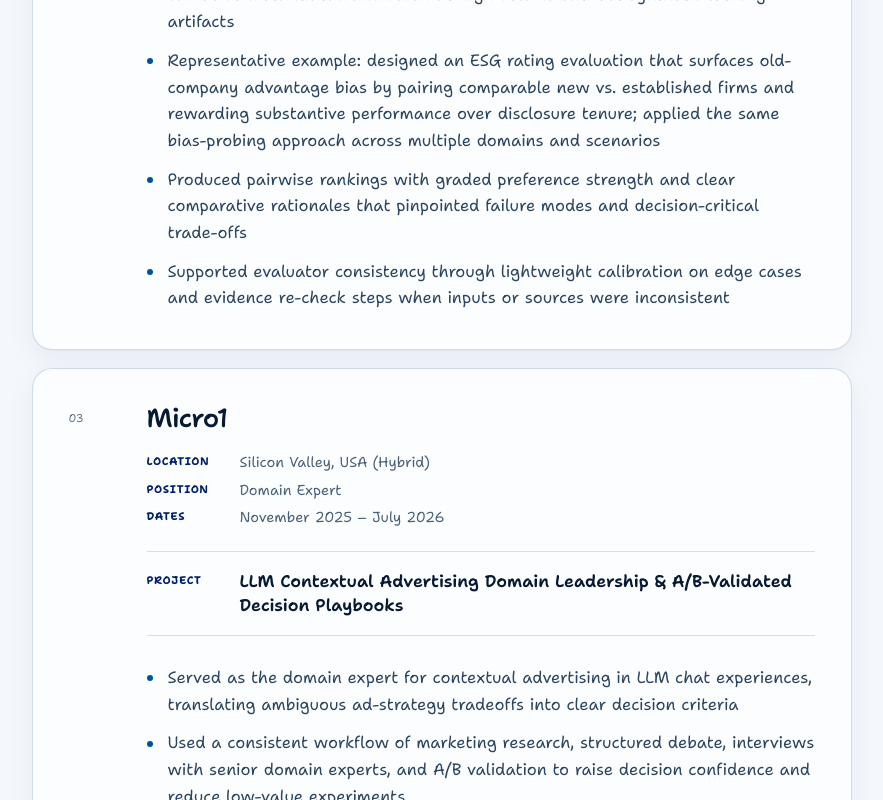
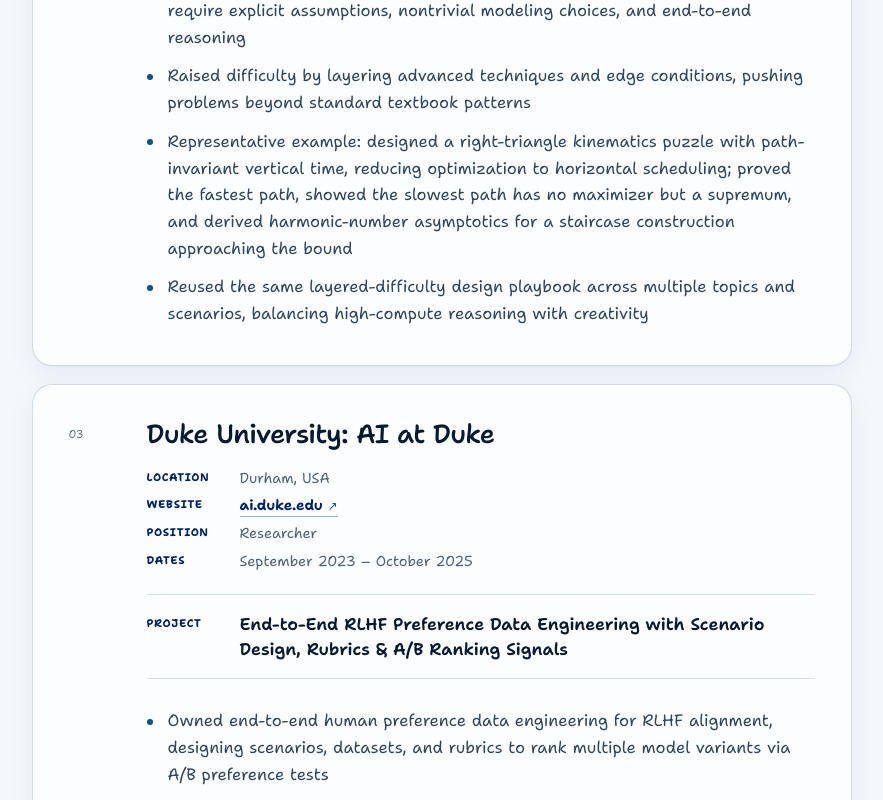
Before and after one commit to 130U/130U.github.io, a Next.js app: page /past-experience/artificial-intelligence in a window 1280 px wide. Shown: the part 2000-2800 px from the top of the page, without its empty margins (347-1230 px from the left). Built offline with nearby package versions, Linux system fonts and the light colour scheme.

Commit message:
Refresh Education and Past Experience (#15)
Update approved Education and Past Experience metadata and add a restrained, accessible Website link treatment while preserving all project summaries and bullets.

```diff
--- a/app/education/page.tsx
+++ b/app/education/page.tsx
@@ -75,7 +75,6 @@
           <div className="education-entry-content">
             <header className="education-institution">
               <h2>Duke University</h2>
-              <p className="entry-location">Durham, USA</p>
             </header>
             <h3 className="education-degree">
               Master of Engineering in Risk Engineering
@@ -109,7 +108,6 @@
           <div className="education-entry-content">
             <header className="education-institution">
               <h2>Duke University</h2>
-              <p className="entry-location">Durham, USA &amp; Kunshan, China</p>
             </header>
             <h3 className="education-degree">
               Bachelor of Science in Mathematics
--- a/app/globals.css
+++ b/app/globals.css
@@ -932,6 +932,44 @@
   line-height: 1.5;
 }
 
+.entry-website-link {
+  display: inline-flex;
+  width: fit-content;
+  align-items: baseline;
+  gap: 0.32rem;
+  border-bottom: 1px solid rgba(0, 83, 155, 0.42);
+  color: var(--accent-dark);
+  font-family: var(--sans);
+  font-variation-settings: var(--font-variation-interface);
+  font-weight: 650;
+  line-height: 1.35;
+  overflow-wrap: anywhere;
+  text-decoration: none;
+  transition:
+    color 160ms var(--ease-out),
+    border-color 160ms var(--ease-out);
+}
+
+.entry-website-arrow {
+  display: inline-block;
+  color: var(--accent);
+  font-size: 0.82em;
+  font-weight: 700;
+  line-height: 1;
+  transform: translate3d(0, 0, 0);
+  transition: transform 160ms var(--ease-out);
+}
+
+.entry-website-link:active {
+  border-color: currentColor;
+  color: var(--accent);
+}
+
+.entry-website-link:active .entry-website-arrow {
+  transform: translate3d(1px, -1px, 0);
+  transition-duration: 80ms;
+}
+
 .entry-project {
   display: grid;
   grid-template-columns: 78px minmax(0, 1fr);
@@ -1146,7 +1184,8 @@
 
   .profile-links a,
   .back-link,
-  .domain-index a {
+  .domain-index a,
+  .entry-website-link {
     min-height: 44px;
   }
 
@@ -1281,7 +1320,8 @@
   .profile-links li,
   .profile-links a,
   .back-link,
-  .domain-index a {
+  .domain-index a,
+  .entry-website-link {
     min-height: 44px;
   }
 
@@ -1305,6 +1345,15 @@
   .back-link:hover {
     color: var(--accent-dark);
     text-decoration-color: var(--accent);
+  }
+
+  .entry-website-link:hover {
+    border-color: currentColor;
+    color: var(--accent);
+  }
+
+  .entry-website-link:hover .entry-website-arrow {
+    transform: translate3d(2px, -2px, 0);
   }
 
   .domain-directory-link:hover {
@@ -1339,8 +1388,13 @@
   .back-link,
   .domain-directory-link,
   .domain-arrow,
-  .domain-index a {
+  .domain-index a,
+  .entry-website-link {
     transition-duration: 120ms;
+  }
+
+  .entry-website-arrow {
+    transition: none;
   }
 
   .wordmark:active,
@@ -1349,7 +1403,9 @@
   .back-link:active,
   .domain-directory-link:active,
   .domain-directory-link:hover .domain-arrow,
-  .domain-index a:hover {
+  .domain-index a:hover,
+  .entry-website-link:hover .entry-website-arrow,
+  .entry-website-link:active .entry-website-arrow {
     transform: none;
   }
 }
@@ -1402,4 +1458,8 @@
     background: var(--paper-raised);
     border-color: var(--rule-strong);
   }
+
+  .entry-website-link {
+    border-bottom-color: currentColor;
+  }
 }
--- a/app/lib/content/experience.ts
+++ b/app/lib/content/experience.ts
@@ -1,12 +1,19 @@
 import { readFileSync } from "node:fs";
 import { join } from "node:path";
 
-const metadataKeys = ["Location", "Position", "Dates", "Project"] as const;
+const requiredMetadataKeys = ["Location", "Position", "Dates", "Project"] as const;
+const optionalMetadataKeys = ["Website"] as const;
+const metadataKeys = [...requiredMetadataKeys, ...optionalMetadataKeys] as const;
 type ExperienceMetadataKey = (typeof metadataKeys)[number];
+type RequiredExperienceMetadataKey = (typeof requiredMetadataKeys)[number];
+type OptionalExperienceMetadataKey = (typeof optionalMetadataKeys)[number];
+
+type ExperienceMetadata = Record<RequiredExperienceMetadataKey, string> &
+  Partial<Record<OptionalExperienceMetadataKey, string>>;
 
 export type ExperienceEntry = {
   organization: string;
-  metadata: Record<ExperienceMetadataKey, string>;
+  metadata: ExperienceMetadata;
   summaries: string[];
   bullets: string[];
 };
@@ -57,7 +64,7 @@
     if (!entry) return;
     if (!domain) throw new Error(`Experience entry has no domain: ${entry.organization}`);
 
-    for (const key of metadataKeys) {
+    for (const key of requiredMetadataKeys) {
       if (!entry.metadata[key]) {
         throw new Error(`${entry.organization} is missing required metadata: ${key}`);
       }
@@ -68,7 +75,7 @@
 
     domain.entries.push({
       ...entry,
-      metadata: entry.metadata as Record<ExperienceMetadataKey, string>,
+      metadata: entry.metadata as ExperienceMetadata,
     });
     entry = undefined;
   };
--- a/app/past-experience/components/ExperienceDomainPage.tsx
+++ b/app/past-experience/components/ExperienceDomainPage.tsx
@@ -2,7 +2,11 @@
 import { SiteShell } from "../../components/SiteShell";
 import type { ExperienceDomain } from "../../lib/content/experience";
 
-const metadataOrder = ["Location", "Position", "Dates"] as const;
+const metadataOrder = ["Location", "Website", "Position", "Dates"] as const;
+
+function formatWebsiteLabel(website: string) {
+  return website.replace(/^https?:\/\/(?:www\.)?/u, "").replace(/\/$/u, "");
+}
 
 export function ExperienceDomainPage({
   domain,
@@ -31,12 +35,34 @@
             <div className="archive-entry-content">
               <h2>{entry.organization}</h2>
               <dl className="entry-metadata">
-                {metadataOrder.map((label) => (
-                  <div key={label}>
-                    <dt>{label}</dt>
-                    <dd>{entry.metadata[label]}</dd>
-                  </div>
-                ))}
+                {metadataOrder.map((label) => {
+                  const value = entry.metadata[label];
+                  if (!value) return null;
+
+                  return (
+                    <div key={label}>
+                      <dt>{label}</dt>
+                      <dd>
+                        {label === "Website" ? (
+                          <a
+                            className="entry-website-link"
+                            href={value}
+                            target="_blank"
+                            rel="noopener noreferrer"
+                            aria-label={`Visit ${entry.organization} website (opens in a new tab)`}
+                          >
+                            <span>{formatWebsiteLabel(value)}</span>
+                            <span className="entry-website-arrow" aria-hidden="true">
+                              ↗
+                            </span>
+                          </a>
+                        ) : (
+                          value
+                        )}
+                      </dd>
+                    </div>
+                  );
+                })}
               </dl>
               <p className="entry-project">
                 <span>Project</span>
--- a/content/past-experience/archive-through-2026-06-30.md
+++ b/content/past-experience/archive-through-2026-06-30.md
@@ -39,42 +39,7 @@
 
 ### Artificial Intelligence
 
-#### Alignerr
-
-**Location:** Silicon Valley, USA (Hybrid)
-**Position:** Domain Expert
-**Dates:** November 2025 – July 2026
-**Project:** Frontier LLM Capability Boundary Probing via Graduate-Level Physics & Risk-Engineering Benchmarks
-Designed graduate-level, computation-heavy scientific reasoning benchmarks to probe the capability boundaries of a frontier large language model, prioritizing substance over trick wording
-
-- Built physics problems centered on long-form derivations, invariant-based reasoning, and tight constraint management to prevent shortcut solutions
-- Recombined rigorous physics foundations into mechanics-heavy prompts that demand both physical intuition and careful mathematical derivations
-- Converted risk-engineering research themes into quantitative prompts that require explicit assumptions, nontrivial modeling choices, and end-to-end reasoning
-- Raised difficulty by layering advanced techniques and edge conditions, pushing problems beyond standard textbook patterns
-- Representative example: designed a right-triangle kinematics puzzle with path-invariant vertical time, reducing optimization to horizontal scheduling; proved the fastest path, showed the slowest path has no maximizer but a supremum, and derived harmonic-number asymptotics for a staircase construction approaching the bound
-- Reused the same layered-difficulty design playbook across multiple topics and scenarios, balancing high-compute reasoning with creativity
-
----
-
-#### Alignerr
-
-**Location:** Silicon Valley, USA (Hybrid)
-**Position:** Domain Expert
-**Dates:** November 2025 – July 2026
-**Project:** End-to-End RLHF Preference Data Engineering with Scenario Design, Rubrics & A/B Ranking Signals
-
-- Owned end-to-end human preference data engineering for RLHF alignment, designing scenarios, datasets, and rubrics to rank multiple model variants via A/B preference tests
-- Crafted evaluation scenarios that probe where strong reasoning diverges from human engineering criteria, turning alignment goals into testable, domain-grounded tasks
-- Built realistic input datasets with natural messiness and confounders, avoiding contrived control-variable setups so model behavior reflects real decision contexts
-- Defined quantifiable rubrics and structured response requirements to convert subjective judgments into consistent, rankable preference signals
-- Authored reusable task templates plus data-generation rules so each scenario can be re-instantiated and rerun at high volume without synthetic-looking artifacts
-- Representative example: designed an ESG rating evaluation that surfaces old-company advantage bias by pairing comparable new vs. established firms and rewarding substantive performance over disclosure tenure; applied the same bias-probing approach across multiple domains and scenarios
-- Produced pairwise rankings with graded preference strength and clear comparative rationales that pinpointed failure modes and decision-critical trade-offs
-- Supported evaluator consistency through lightweight calibration on edge cases and evidence re-check steps when inputs or sources were inconsistent
-
----
-
-#### Micro1
+#### A global AI data and model evaluation company
 
 **Location:** Silicon Valley, USA (Hybrid)
 **Position:** Domain Expert
@@ -91,9 +56,47 @@
 
 ---
 
+#### Duke University: AI at Duke
+
+**Location:** Durham, USA
+**Website:** https://ai.duke.edu/
+**Position:** Researcher
+**Dates:** September 2023 – October 2025
+**Project:** Frontier LLM Capability Boundary Probing via Graduate-Level Physics & Risk-Engineering Benchmarks
+Designed graduate-level, computation-heavy scientific reasoning benchmarks to probe the capability boundaries of a frontier large language model, prioritizing substance over trick wording
+
+- Built physics problems centered on long-form derivations, invariant-based reasoning, and tight constraint management to prevent shortcut solutions
+- Recombined rigorous physics foundations into mechanics-heavy prompts that demand both physical intuition and careful mathematical derivations
+- Converted risk-engineering research themes into quantitative prompts that require explicit assumptions, nontrivial modeling choices, and end-to-end reasoning
+- Raised difficulty by layering advanced techniques and edge conditions, pushing problems beyond standard textbook patterns
+- Representative example: designed a right-triangle kinematics puzzle with path-invariant vertical time, reducing optimization to horizontal scheduling; proved the fastest path, showed the slowest path has no maximizer but a supremum, and derived harmonic-number asymptotics for a staircase construction approaching the bound
+- Reused the same layered-difficulty design playbook across multiple topics and scenarios, balancing high-compute reasoning with creativity
+
+---
+
+#### Duke University: AI at Duke
+
+**Location:** Durham, USA
+**Website:** https://ai.duke.edu/
+**Position:** Researcher
+**Dates:** September 2023 – October 2025
+**Project:** End-to-End RLHF Preference Data Engineering with Scenario Design, Rubrics & A/B Ranking Signals
+
+- Owned end-to-end human preference data engineering for RLHF alignment, designing scenarios, datasets, and rubrics to rank multiple model variants via A/B preference tests
+- Crafted evaluation scenarios that probe where strong reasoning diverges from human engineering criteria, turning alignment goals into testable, domain-grounded tasks
+- Built realistic input datasets with natural messiness and confounders, avoiding contrived control-variable setups so model behavior reflects real decision contexts
+- Defined quantifiable rubrics and structured response requirements to convert subjective judgments into consistent, rankable preference signals
+- Authored reusable task templates plus data-generation rules so each scenario can be re-instantiated and rerun at high volume without synthetic-looking artifacts
+- Representative example: designed an ESG rating evaluation that surfaces old-company advantage bias by pairing comparable new vs. established firms and rewarding substantive performance over disclosure tenure; applied the same bias-probing approach across multiple domains and scenarios
+- Produced pairwise rankings with graded preference strength and clear comparative rationales that pinpointed failure modes and decision-critical trade-offs
+- Supported evaluator consistency through lightweight calibration on edge cases and evidence re-check steps when inputs or sources were inconsistent
+
+---
+
 #### Duke University
 
 **Location:** Durham, USA
+**Website:** https://dukeimpact.com/
 **Position:** Research Assistant
 **Dates:** August 2024 – May 2025
 **Project:** Sustainability Event Intelligence Labeling for Equity Research Backtests & AI Workflows
@@ -190,7 +193,8 @@
 #### Hubble Network
 
 **Location:** Seattle, USA
-**Position:** ESG & Business Analytics Analyst
+**Website:** https://hubble.com/
+**Position:** Student Consultant & Business Analytics Analyst
 **Dates:** August 2023 – January 2024
 **Project:** Board-Ready ESG Strategy & Market Positioning with Landscape Research, Segmentation Forecasting & Concept-Test Validation
 
@@ -199,28 +203,6 @@
 - Crafted positioning for existing IoT products by linking features to measurable ESG outcomes, and concept-test simulations reached 85 percent customer satisfaction
 
 ### Finance
-
-#### SAIF Partners (SoftBank Asia Infrastructure Funds)
-
-**Location:** Shanghai, China
-**Position:** Investment Analyst Intern
-**Dates:** June 2022 – October 2022
-**Project:** Thematic Investment Analytics in Dental with Policy Intelligence & Governance/Compliance Risk Gates
-
-- Consolidated 2,000 funding cases and 200 regulatory items into a standardized dataset covering more than 600 Greater China dental deals and 120 to 150 actionable regulatory events
-- The dataset became the backbone for systematic screening, thematic analysis, and follow-on financial modeling across the broader Greater China dental theme
-- Used the database to test whether orthodontics was large enough, structurally attractive, and manageable from a policy-risk perspective, supporting a dedicated subsector focus
-- Owned 4 public-data workstreams: funding flows, policy and regulation, industry structure, and competitive landscape across aligner brands, private chains, and dental digital and SaaS providers
-- Partnered with the VP and team to translate findings into a deduplicated longlist of more than 100 orthodontics-related targets across brands, services, equipment, and software
-- Ran a data pass mapping each target’s subsector tag, funding history, valuation range, and investor base, then assigned pass, watch, or exclude labels with concise risk notes
-- Reduced the universe to more than 10 candidates by screening against SAIF exclusion lists and conduct codes for regulatory, reputational, shareholder, and single-supplier red flags
-- Applied a governance-focused ESG gate anchored to MSCI ESG Key Issues, translating Corporate Governance and Corporate Behavior topics into 10 subcategories and 33 actionable checks
-- Drafted pass, conditional, and deny memos that guided diligence depth and valuation discussions, highlighting ownership and control complexity, related-party exposure, disclosure gaps, audit-quality concerns, and business-ethics risks
-- Presented governance and risk insights to partners via scenario-style memos, prompting 2 management meetings and additional auditor-tenure checks before advancing finalists to on-site due diligence
-- Representative example: flagged accounting and related-party issues in 2 finalists; recommendations became management Q&A and auditor-tenure checks, reshaping site-visit diligence and serving as a representative example of similar work across categories and contexts
-- Unified inputs from about 20 sources, including CVSource, industry news, and corporate registries; deduplicated rounds, standardized entities and subsector tags, and corrected errors in dates, rounds, and currencies
-
----
 
 #### Jones Lang LaSalle (JLL)
 
@@ -247,6 +229,28 @@
 
 ---
 
+#### SAIF Partners (SoftBank Asia Infrastructure Funds)
+
+**Location:** Shanghai, China
+**Position:** Investment Analyst Intern
+**Dates:** June 2022 – October 2022
+**Project:** Thematic Investment Analytics in Dental with Policy Intelligence & Governance/Compliance Risk Gates
+
+- Consolidated 2,000 funding cases and 200 regulatory items into a standardized dataset covering more than 600 Greater China dental deals and 120 to 150 actionable regulatory events
+- The dataset became the backbone for systematic screening, thematic analysis, and follow-on financial modeling across the broader Greater China dental theme
+- Used the database to test whether orthodontics was large enough, structurally attractive, and manageable from a policy-risk perspective, supporting a dedicated subsector focus
+- Owned 4 public-data workstreams: funding flows, policy and regulation, industry structure, and competitive landscape across aligner brands, private chains, and dental digital and SaaS providers
+- Partnered with the VP and team to translate findings into a deduplicated longlist of more than 100 orthodontics-related targets across brands, services, equipment, and software
+- Ran a data pass mapping each target’s subsector tag, funding history, valuation range, and investor base, then assigned pass, watch, or exclude labels with concise risk notes
+- Reduced the universe to more than 10 candidates by screening against SAIF exclusion lists and conduct codes for regulatory, reputational, shareholder, and single-supplier red flags
+- Applied a governance-focused ESG gate anchored to MSCI ESG Key Issues, translating Corporate Governance and Corporate Behavior topics into 10 subcategories and 33 actionable checks
+- Drafted pass, conditional, and deny memos that guided diligence depth and valuation discussions, highlighting ownership and control complexity, related-party exposure, disclosure gaps, audit-quality concerns, and business-ethics risks
+- Presented governance and risk insights to partners via scenario-style memos, prompting 2 management meetings and additional auditor-tenure checks before advancing finalists to on-site due diligence
+- Representative example: flagged accounting and related-party issues in 2 finalists; recommendations became management Q&A and auditor-tenure checks, reshaping site-visit diligence and serving as a representative example of similar work across categories and contexts
+- Unified inputs from about 20 sources, including CVSource, industry news, and corporate registries; deduplicated rounds, standardized entities and subsector tags, and corrected errors in dates, rounds, and currencies
+
+---
+
 #### CITIC Securities
 
 **Location:** Beijing, China
@@ -257,6 +261,23 @@
 - Supported equity and industry research at CITIC Securities by compiling sector datasets, stress-testing valuation assumptions, and summarizing trading color for internal investment-strategy discussions
 
 ### STEM Academic Competitions and Training
+
+#### Independent STEM Olympiad Training Practice
+
+**Location:** Durham, USA (Hybrid)
+**Position:** IPhO-Level Physics Instructor & Original Problem Designer
+**Dates:** August 2019 – January 2026
+**Project:** Advanced Physics Olympiad Training Camps with Original IPhO-Level Problem Design
+
+- Delivered long-term IPhO-level physics instruction through online and offline training camps, coaching students in mechanics, electromagnetism, thermodynamics, optics, modern physics, and advanced mathematical methods for olympiad problem solving
+- Trained multiple students for the United States Physics Olympiad pathway, helping students convert advanced theory into competition-ready derivations, solution structures, and time-constrained reasoning habits
+- Designed more than 100 original high-difficulty physics problems, moving beyond standard exercise patterns toward problems requiring original setup, layered constraints, and multi-stage analytical execution
+- Integrated a broad graduate-level mathematical toolkit into traditional physics settings, drawing on differential equations, mathematical analysis, numerical analysis, variational methods, perturbation techniques, asymptotic analysis, eigenvalue problems, Green’s functions, Fourier and Laplace transforms, complex analysis, optimization, discrete-to-continuous limits, and boundary-case reasoning to increase conceptual depth and novelty
+- Representative example: designed a graduate-level monotone-staircase gravity problem in a right-triangle domain, requiring energy-based modeling, constrained path analysis, extremal-time comparison, proof of non-attainment, supremum construction, and harmonic-number asymptotics for a staircase family approaching the limiting bound
+- Built problems with full reference solutions and scoring rubrics, emphasizing not only final numerical answers but also graduate-level reasoning standards, including energy methods, admissibility constraints, variational intuition, limiting constructions, inequality bounds, asymptotic expansions, and rigorous proof of non-attainment
+- Converted personal olympiad training experience into a reusable teaching framework, combining physical intuition, graduate-level theoretical physics, and advanced mathematical technique into structured training materials for high-performing STEM students
+
+---
 
 #### The High School Attached to Hunan Normal University
 
@@ -272,20 +293,3 @@
 - Treated physics as a mathematically intensive modeling discipline, using physical systems as structured carriers for advanced mathematical reasoning rather than relying on formula substitution or pattern recognition
 - Earned First Prize in the 2018 Chinese Physics Olympiad, validating performance under national-level selection standards
 - Earned First Prize in the 2018 Chinese Mathematical Olympiad, demonstrating cross-disciplinary strength across mathematical abstraction, proof-based reasoning, and physics-grounded quantitative modeling
-
----
-
-#### Independent STEM Olympiad Training Practice
-
-**Location:** Durham, USA (Hybrid)
-**Position:** IPhO-Level Physics Instructor & Original Problem Designer
-**Dates:** August 2019 – January 2026
-**Project:** Advanced Physics Olympiad Training Camps with Original IPhO-Level Problem Design
-
-- Delivered long-term IPhO-level physics instruction through online and offline training camps, coaching students in mechanics, electromagnetism, thermodynamics, optics, modern physics, and advanced mathematical methods for olympiad problem solving
-- Trained multiple students for the United States Physics Olympiad pathway, helping students convert advanced theory into competition-ready derivations, solution structures, and time-constrained reasoning habits
-- Designed more than 100 original high-difficulty physics problems, moving beyond standard exercise patterns toward problems requiring original setup, layered constraints, and multi-stage analytical execution
-- Integrated a broad graduate-level mathematical toolkit into traditional physics settings, drawing on differential equations, mathematical analysis, numerical analysis, variational methods, perturbation techniques, asymptotic analysis, eigenvalue problems, Green’s functions, Fourier and Laplace transforms, complex analysis, optimization, discrete-to-continuous limits, and boundary-case reasoning to increase conceptual depth and novelty
-- Representative example: designed a graduate-level monotone-staircase gravity problem in a right-triangle domain, requiring energy-based modeling, constrained path analysis, extremal-time comparison, proof of non-attainment, supremum construction, and harmonic-number asymptotics for a staircase family approaching the limiting bound
-- Built problems with full reference solutions and scoring rubrics, emphasizing not only final numerical answers but also graduate-level reasoning standards, including energy methods, admissibility constraints, variational intuition, limiting constructions, inequality bounds, asymptotic expansions, and rigorous proof of non-attainment
-- Converted personal olympiad training experience into a reusable teaching framework, combining physical intuition, graduate-level theoretical physics, and advanced mathematical technique into structured training materials for high-performing STEM students
```
Also changed, not shown: scripts/check-protected-sources.mjs (+14 -2 lines), 1 other file (tests, documents, lock files or other folders).
